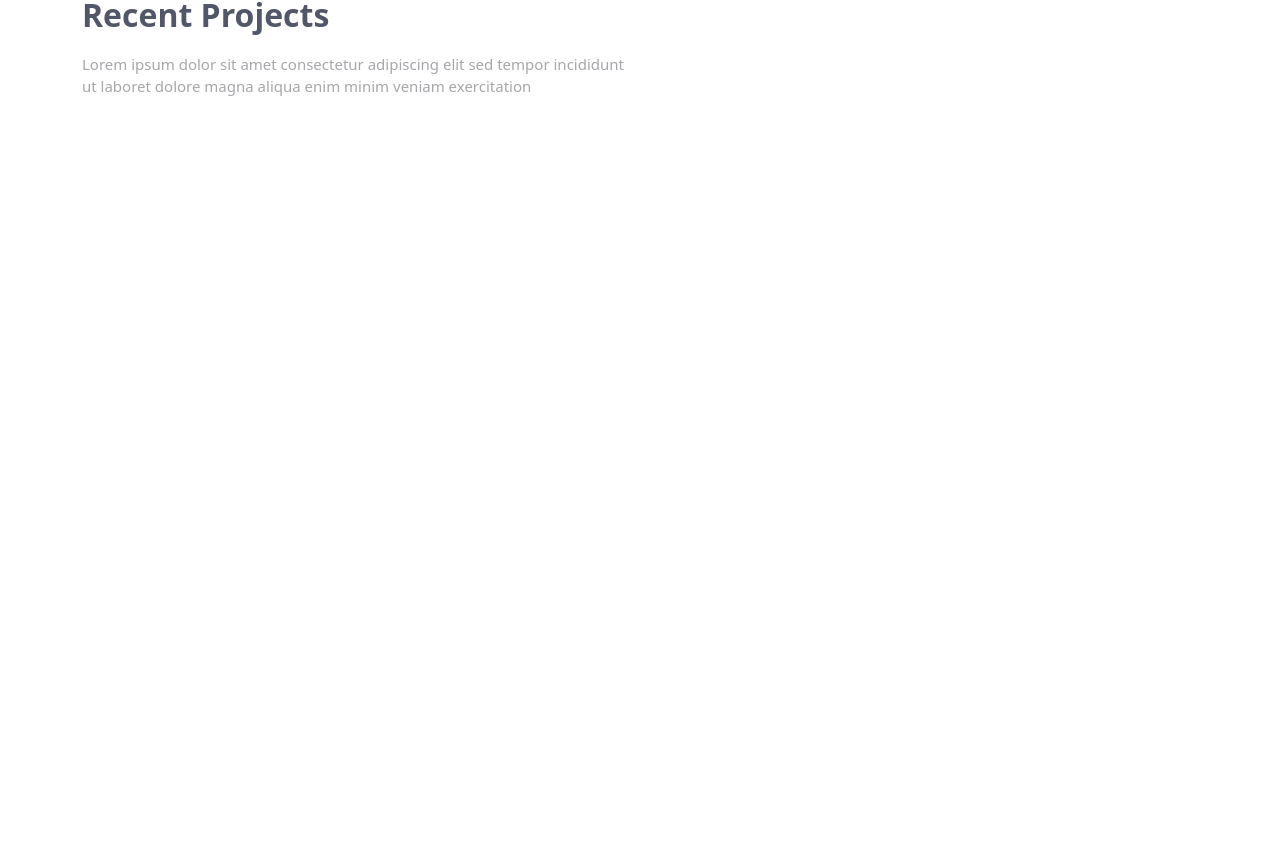
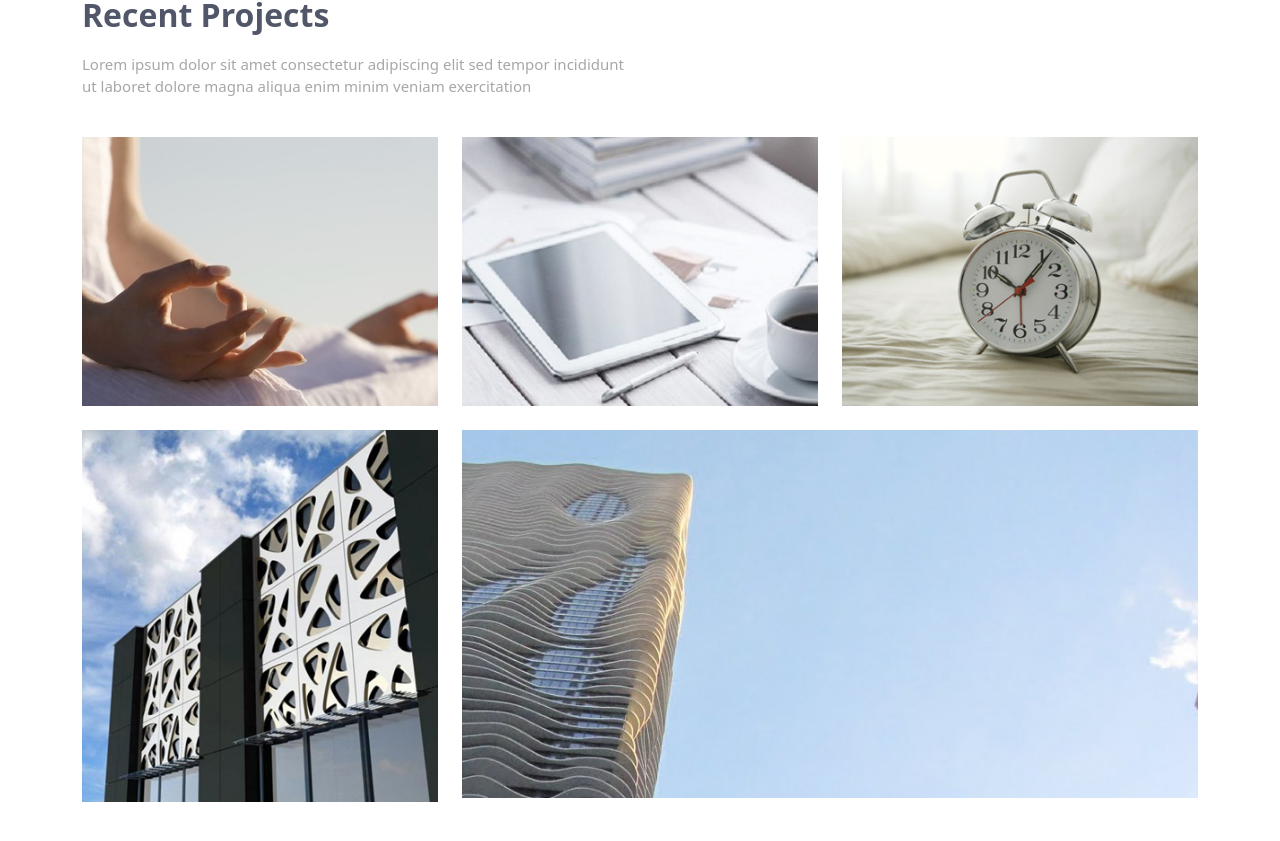
Before and after one commit to Fatemeh-Shirafkan/FirstReactProject, a React (Vite) app: page / in a window 1280 px wide. Shown: the part 2405-3246 px from the top of the page. Before the commit the page ends 2722 px from the top, so only its background shows below. Built offline with nearby package versions, Linux system fonts and the light colour scheme.

Commit message:
Set photoes for portfolio section

```diff
--- a/src/components/Portfolio/Portfolio.css
+++ b/src/components/Portfolio/Portfolio.css
@@ -15,3 +15,8 @@
     color: #a6a7aa;
     margin-bottom: 15px;
 }
+
+.portfolio_img {
+    width: 100%;
+    height: auto;
+}
--- a/src/components/Portfolio/Portfolio.jsx
+++ b/src/components/Portfolio/Portfolio.jsx
@@ -13,21 +13,21 @@ export default function Portfolio() {
         </div>
 
         <div className='row'>
-          <div className='col-xs-12 col-sm-6 col-md-4 mb-md-3'>
-            <img src="" alt="" />
+          <div className='col-xs-12 col-sm-6 col-md-4 mb-md-4'>
+            <img className='portfolio_img' src="./public/Portfolio/01.jpg" alt="" />
           </div>
-          <div className='col-xs-12 col-sm-6 col-md-4 mb-md-3'>
-            <img src="" alt="" />
+          <div className='col-xs-12 col-sm-6 col-md-4 mb-md-4'>
+            <img className='portfolio_img' src="./public/Portfolio/02.jpg" alt="" />
           </div>
-          <div className='col-xs-12 col-sm-6 col-md-4 mb-md-3'>
-            <img src="" alt="" />
+          <div className='col-xs-12 col-sm-6 col-md-4 mb-md-4'>
+            <img className='portfolio_img' src="./public/Portfolio/03.jpg" alt="" />
           </div>
 
-          <div className='col-xs-12 col-sm-6 col-md-4 mab-3'>
-            <img src="" alt="" />
+          <div className='col-xs-12 col-sm-6 col-md-4 mab-4'>
+            <img className='portfolio_img' src="./public/Portfolio/04.jpg" alt="" />
           </div>
-          <div className='col-xs-12 col-sm-6 col-md-8 mb-3'>
-            <img src="" alt="" />
+          <div className='col-xs-12 col-sm-6 col-md-8 mb-4'>
+            <img className='portfolio_img' src="./public/Portfolio/05.jpg" alt="" />
           </div>
         </div>
       </div>
```
Also changed, not shown: public/Portfolio/01.jpg, public/Portfolio/02.jpg.
